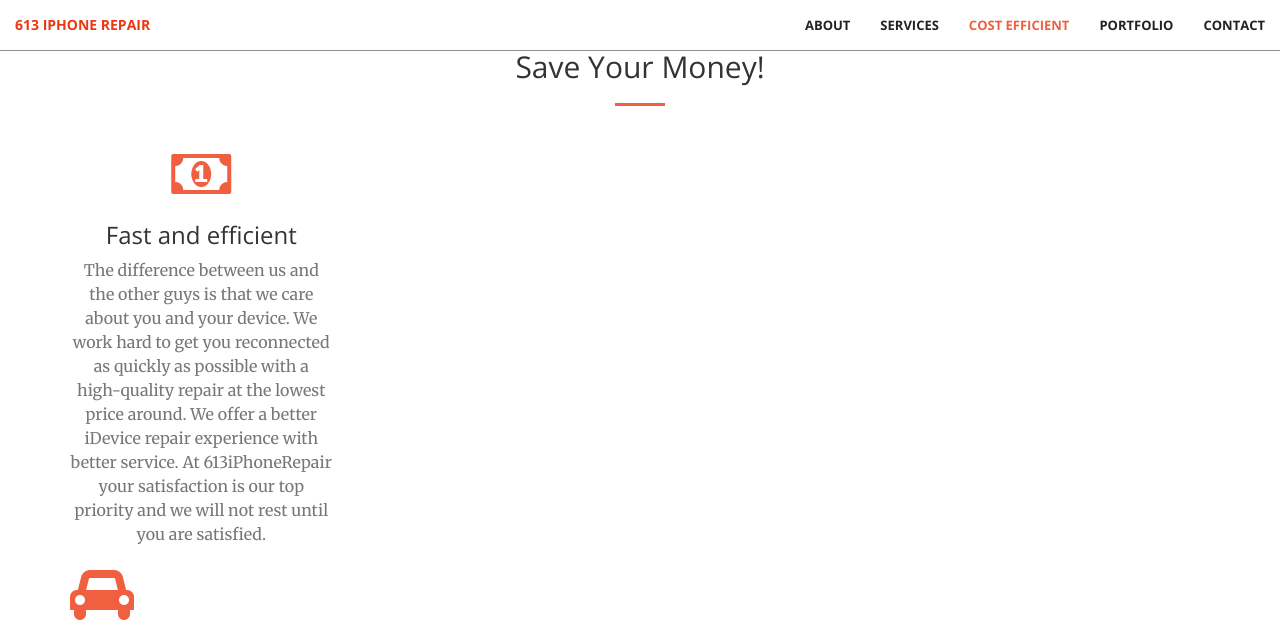
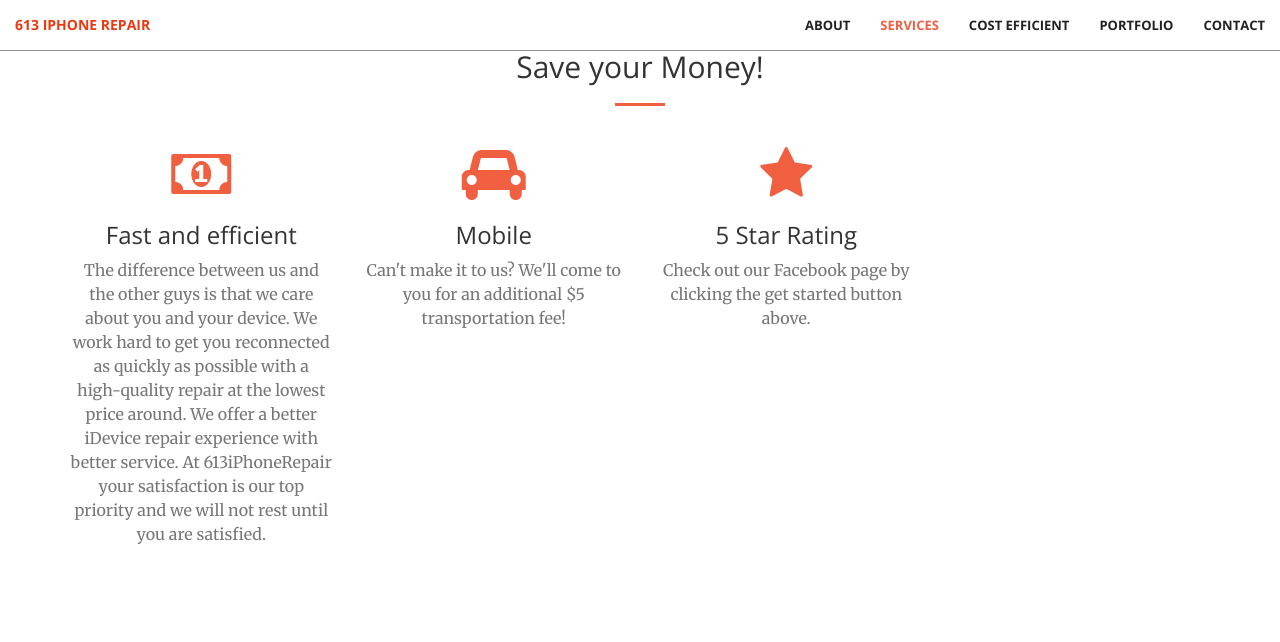
Before and after one commit to SuhaibElkomy/613iphonerepair, a Jekyll site: the page built from index.html, in a window 1280 px wide and 900 px high, scrolled down 2554 px, cut to the strip 0-642 px from the top of the window. Built offline with Jekyll 4.4.1, drawn with Linux system fonts in a browser that asks for light colours; some of the changed text lies outside the part shown.

Commit message:
Update WalletFriendly.html

```diff
--- a/_includes/WalletFriendly.html
+++ b/_includes/WalletFriendly.html
@@ -1,13 +1,12 @@
-<section id="WalletFriendly">
+<section id="services">
     <div class="container">
         <div class="row">
             <div class="col-lg-12 text-center">
-                <h2 class="section-heading">Save Your Money!</h2>
+                <h2 class="section-heading">Save your Money!</h2>
                 <hr class="primary">
             </div>
         </div>
     </div>
-
     <div class="container">
         <div class="row">
             <div class="col-lg-3 col-md-6 text-center">
@@ -16,20 +15,23 @@
                    <h3>Fast and efficient</h3>
                     <p class="text-muted">The difference between us and the other guys is that we care about you and your device. We work hard to get you reconnected as quickly as possible with a high-quality repair at the lowest price around. We offer a better iDevice repair experience with better service. At 613iPhoneRepair your satisfaction is our top priority and we will not rest until you are satisfied.</p>
                 </div>
-
-        <div class="row">
+            </div>
             <div class="col-lg-3 col-md-6 text-center">
                 <div class="service-box">
-                    <i class="fa fa-4x fa-car wow bounceIn text-primary"></i>
+                    <i class="fa fa-4x fa-car wow bounceIn text-primary" data-wow-delay=".1s"></i>
                    <h3>Mobile</h3>
                     <p class="text-muted">Can't make it to us? We'll come to you for an additional $5 transportation fee!</p>
                 </div>
-
-        <div class="row">
+            </div>
             <div class="col-lg-3 col-md-6 text-center">
                 <div class="service-box">
-                    <i class="fa fa-4x fa-star wow bounceIn text-primary"></i>
+                    <i class="fa fa-4x fa-star wow bounceIn text-primary" data-wow-delay=".2s"></i>
                     <h3>5 Star Rating</h3>
-                    <p class="text-muted">Check out our facebook page by clicking the get started button above.</p>
+                    <p class="text-muted">Check out our Facebook page by clicking the get started button above.</p>
                 </div>
+            </div>
+
+        </div>
+        </div>
+
 </section>
```
Lines whose indentation alone changed are shown as unchanged.
